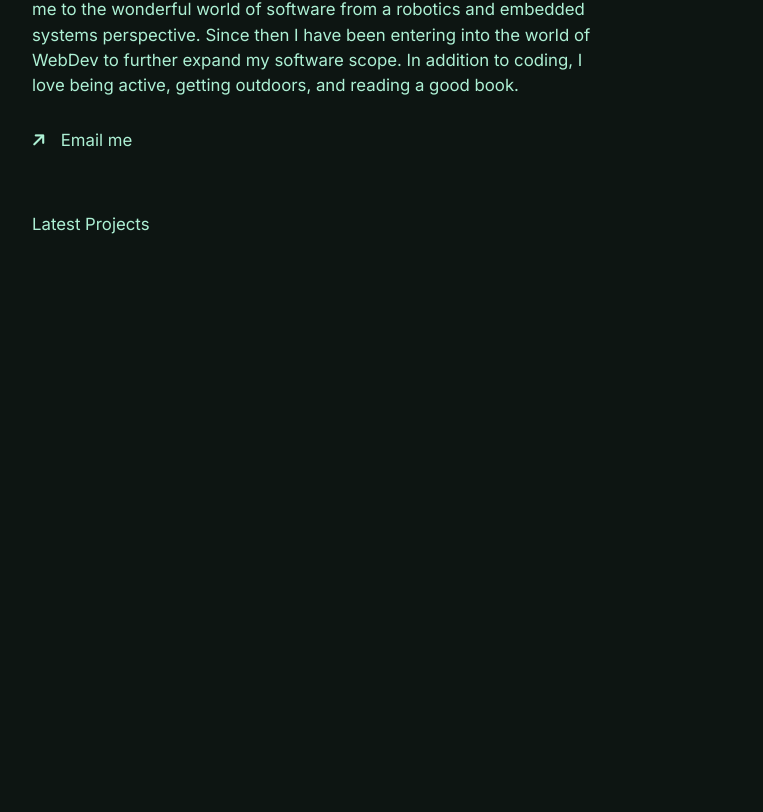
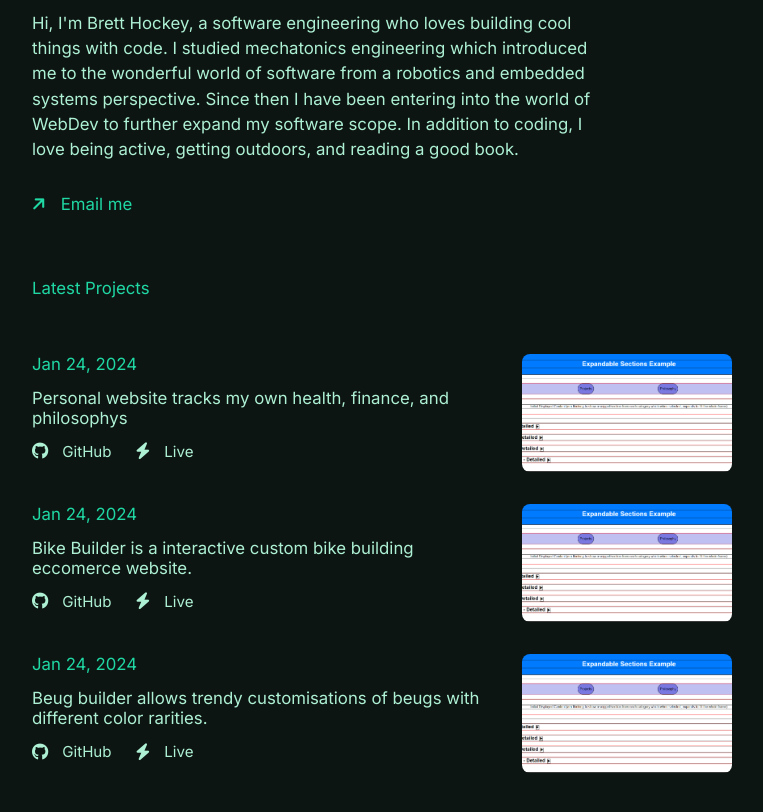
Before and after one commit to bsh75/Web-Portfolio, a plain HTML site: page index.html in a window 1280 px wide. Shown: the part 420-1232 px from the top of the page, without its empty margins (258-1021 px from the left). Before the commit the page ends 800 px from the top, so only its background shows below. Drawn offline with Linux system fonts and the light colour scheme.

Commit message:
Site framework complete, still room for customisation and adding better links etc

```diff
--- a/index.html
+++ b/index.html
@@ -15,8 +15,8 @@
     <header>
         <h1>BH</h1>
         <nav>
-            <a>GitHub</a>
-            <a>LinkedIn</a>
+            <a class="darkerText" target="_blank" href="https://www.linkedin.com/in/brett-hockey-838889231/">LinkedIn</a>
+            <a class="darkerText" target="_blank" href="https://github.com/bsh75">GitHub</a>
         </nav>
     </header>
     <main>
@@ -52,16 +52,83 @@
         </div>
         <p class="aboutMe">Hi, I'm Brett Hockey, a software engineering who loves building cool things with code. I studied mechatonics engineering which introduced me to the wonderful world of software from a robotics and embedded systems perspective. Since then I have been entering into the world of WebDev to further expand my software scope. In addition to coding, I love being active, getting outdoors, and reading a good book.</p>
         <div>
-            <a class="outreach">
+            <a href="mailto:b.s.hockey@outlook.com"class="outreach darkerText">
                 <i class="fa-solid fa-arrow-right"></i>
                 <p>Email me</p>
             </a>
         </div>
         </section>
-        <section>
-            <p>Latest Projects</p>
-            <div>
+        <section class="projectContainer">
+            <p class="darkerText headerText">Latest Projects</p>
+            <div class="projectItem">
+                <div>
+                    <p class="darkerText">Jan 24, 2024</p>
+                    <p>Personal website tracks my own health, finance, and philosophys</p>
+                    <div class="linkContainer">
+                        <a target="_blank" href="" class="linkItem">
+                            <div>
+                                <i class="fa-brands fa-github"></i>
+                            </div>
+                            <p class="">GitHub</p>
+                        </a>
+                        <a target="_blank" href="https://bhockey.com/personal" class="linkItem">
+                            <div>
+                                <i class="fa-solid fa-bolt"></i>
+                            </div>
+                            <p class="">Live</p>
+                        </a>
+                    </div>
+                </div>
 
+                <div>
+                    <img src="public/personal-web.png" alt="personal-web" />
+                </div>
+            </div>
+            <div class="projectItem">
+                <div>
+                    <p class="darkerText">Jan 24, 2024</p>
+                    <p>Bike Builder is a interactive custom bike building eccomerce website.</p>
+                    <div class="linkContainer">
+                        <a target="_blank" href="https://github.com/bsh75/Bike-Builders" class="linkItem">
+                            <div>
+                                <i class="fa-brands fa-github"></i>
+                            </div>
+                            <p class="">GitHub</p>
+                        </a>
+                        <a target="_blank" href="https://bhockey.com/bike-builder" class="linkItem">
+                            <div>
+                                <i class="fa-solid fa-bolt"></i>
+                            </div>
+                            <p class="">Live</p>
+                        </a>
+                    </div>
+                </div>
+                <div>
+                    <img src="public/personal-web.png" alt="personal-web" />
+                </div>
+            </div>
+            <div class="projectItem">
+                <div>
+                    <p class="darkerText">Jan 24, 2024</p>
+                    <p>Beug builder allows trendy customisations of beugs with different color rarities.</p>
+                    <div class="linkContainer">
+                        <a target="_blank" href="https://github.com/bsh75/Beug-Builder" class="linkItem">
+                            <div>
+                                <i class="fa-brands fa-github"></i>
+                            </div>
+                            <p class="">GitHub</p>
+                        </a>
+                        <a target="_blank" href="https://bhockey.com/bueg-builder" class="linkItem">
+                            <div>
+                                <i class="fa-solid fa-bolt"></i>
+                            </div>
+                            <p class="">Live</p>
+                        </a>
+                    </div>
+                </div>
+                <div>
+                    <img src="public/personal-web.png" alt="personal-web" />
+                </div>
             </div>
         </section>
     </main>
--- a/styles.css
+++ b/styles.css
@@ -34,6 +34,7 @@ footer {
     margin: 0 auto;
     width: 100%;
     font-size: 1.05em;
+    padding-bottom: 64px;
 }
 
 header {
@@ -52,6 +53,7 @@ nav {
 
 nav a {
     cursor: pointer;
+    text-decoration: none;
 }
 
 nav a:hover {
@@ -129,7 +131,8 @@ section {
     gap: 14px;
     cursor: pointer;
     margin-right: auto;
-    width: fit-content
+    width: fit-content;
+    text-decoration: none;
 }
 
 .outreach:hover {
@@ -139,6 +142,66 @@ section {
 .outreach i {
     transform: rotate(-45deg);
 }
+
+.projectContainer {
+    display: flex;
+    flex-direction: column;
+    gap: 32px;
+}
+
+.headerText {
+    margin-bottom: 24px;
+}
+
+.projectItem {
+    display: flex;
+    align-items: stretch;
+    gap: 24px;
+}
+
+.projectItem div:first-child {
+    display: flex;
+    flex-direction: column;
+    gap: 14px;
+}
+
+.projectItem>div:last-child {
+    aspect-ratio: 16/9;
+    max-width: 30%;
+    overflow: hidden;
+    border-radius: 8px;
+}
+
+.projectItem>div:last-child img {
+    width: 100%;
+    height: 100%;
+    object-fit: cover;
+}
+
+.linkContainer {
+    display: flex;
+    align-items: center;
+    gap: 24px;
+
+}
+
+.linkItem {
+    display: flex;
+    flex-direction: row !important;
+    align-items: center;
+    gap: 14px;
+    color: var(--primary-color);
+    text-decoration: none;
+}
+
+.linkItem:hover{
+    opacity: 0.7;
+}
+
+.linkItem p {
+    font-size: 0.9em;
+}
+
 
 @media (min-width: 640px) {
     .statsContainer {
```
Also changed, not shown: public/personal-web.png (added).
